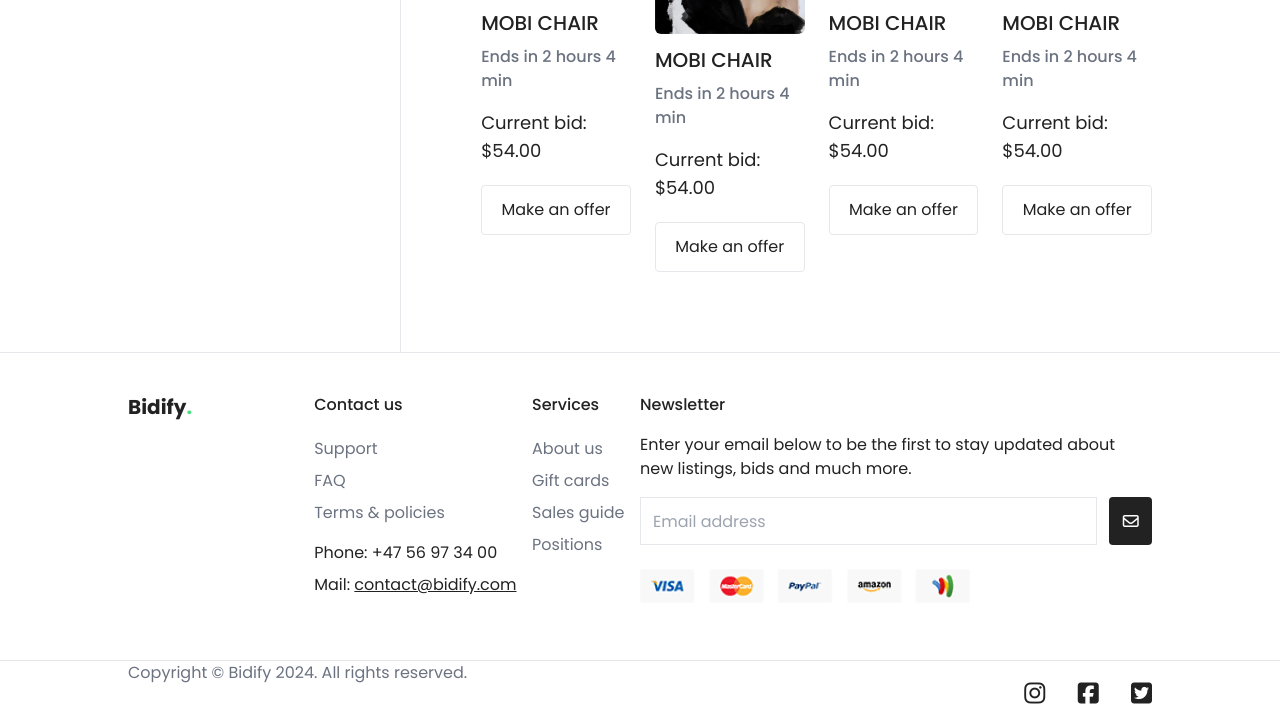
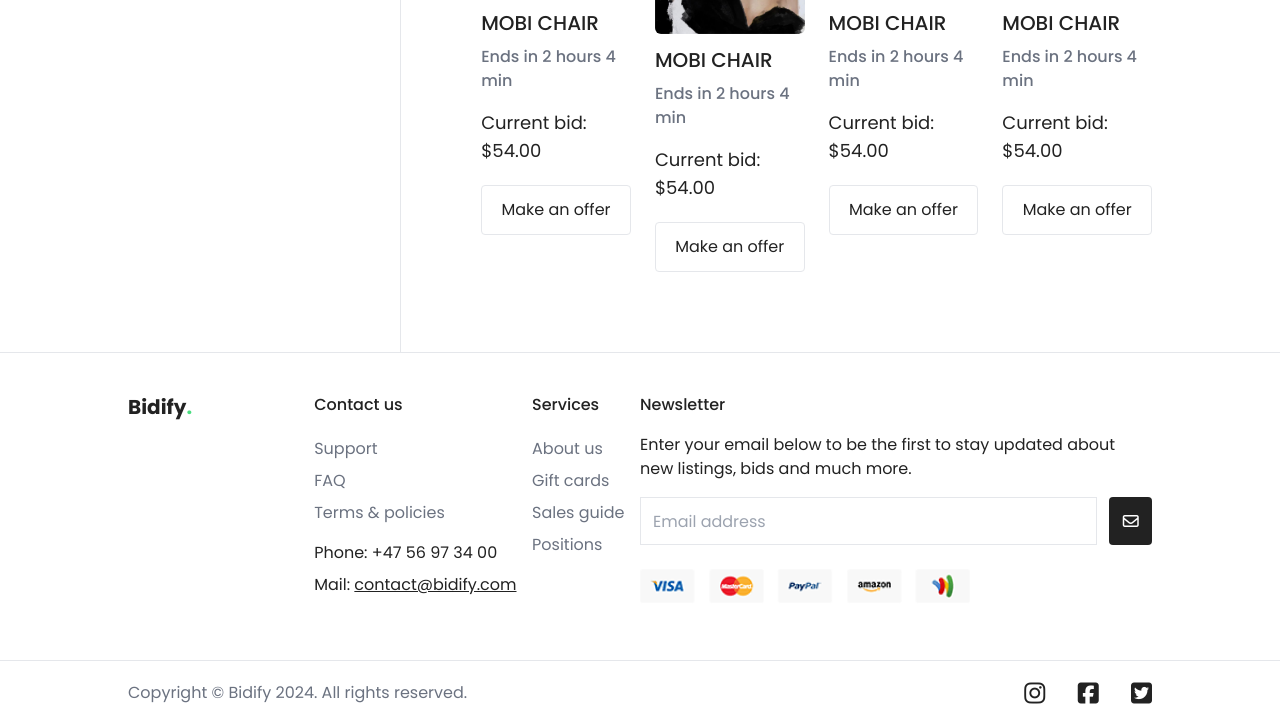
Before and after one commit to viniccius-dev/Bidify-SP2, a website: page index.html in a window 1280 px wide. Shown: the part 892-1617 px from the top of the page. Drawn offline with Linux system fonts and the light colour scheme.

Commit message:
Update index.html

```diff
--- a/index.html
+++ b/index.html
@@ -252,7 +252,7 @@
         </div>
     </footer>
 
-    <footer class="flex justify-between px-32 h-16">
+    <footer class="flex items-center justify-between px-32 h-16">
         <p class="text-gray-500">Copyright © Bidify 2024. All rights reserved.</p>
         <div class="flex items-center justify-between w-40 text-2xl">
             <i class="fa-brands fa-instagram hover:text-3xl w-1/3 text-right"></i>
```
